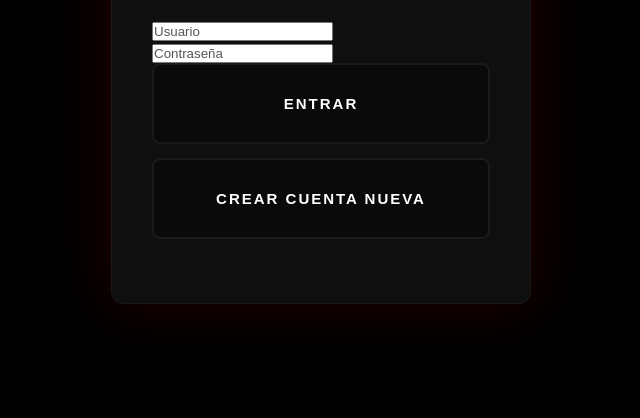
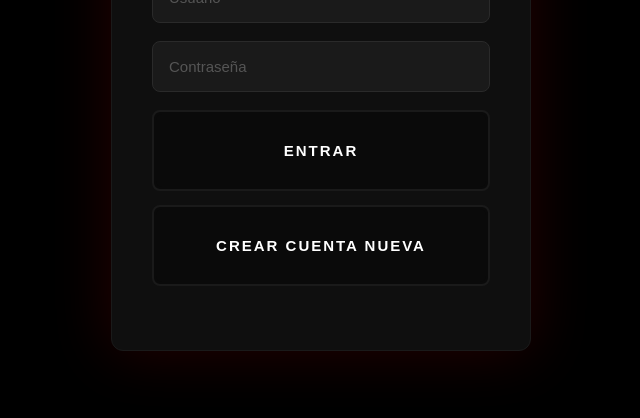
Before and after one commit to discoverdesing-png/NewUsersLogs, a website: page public/index.html in a window 1280 px wide. Shown: the part 382-800 px from the top of the page, without its empty margins (319-959 px from the left). Drawn offline with Linux system fonts and the light colour scheme.

Commit message:
Update index.html

```diff
--- a/public/index.html
+++ b/public/index.html
@@ -4,7 +4,7 @@
     <meta charset="UTF-8">
     <title>Log In</title>
     <style>
-       * { margin: 0; padding: 0; box-sizing: border-box; }
+        * { margin: 0; padding: 0; box-sizing: border-box; }
         body {
             font-family: 'Segoe UI', Arial, sans-serif;
             background: #000;
@@ -120,18 +120,17 @@
 </head>
 <body>
     <div class="container">
-        <!-- CHECA QUE LogoMetal.png ESTÉ EN public/uploads/ -->
         <img src="/uploads/LogoMetal.png" alt="Logo" class="logo-img">
 
         <h1 class="title">INICIAR SESIÓN</h1>
 
         <form action="/login" method="POST">
-            <input type="text" name="username" placeholder="Usuario" class="full-width" required>
-            <input type="password" name="password" placeholder="Contraseña" class="full-width" required>
-            <button type="submit" class="btn btn-submit">Entrar</button>
+            <input type="text" name="username" placeholder="Usuario" class="input-field" required>
+            <input type="password" name="password" placeholder="Contraseña" class="input-field" required>
+            <button type="submit" class="btn">Entrar</button>
         </form>
 
-        <button type="button" class="btn btn-register" onclick="window.location.href='/registro.html'">
+        <button type="button" class="btn" onclick="window.location.href='/registro.html'">
             Crear Cuenta Nueva
         </button>
     </div>
```
